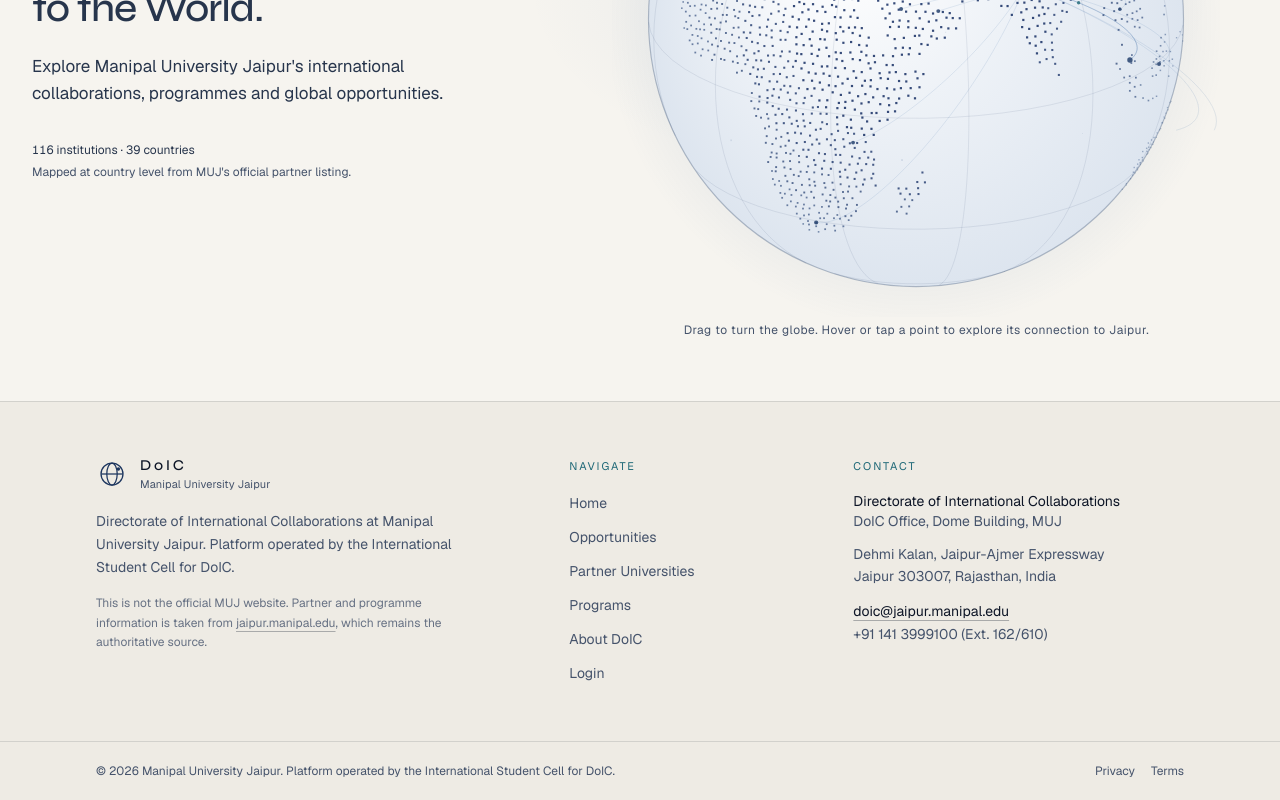
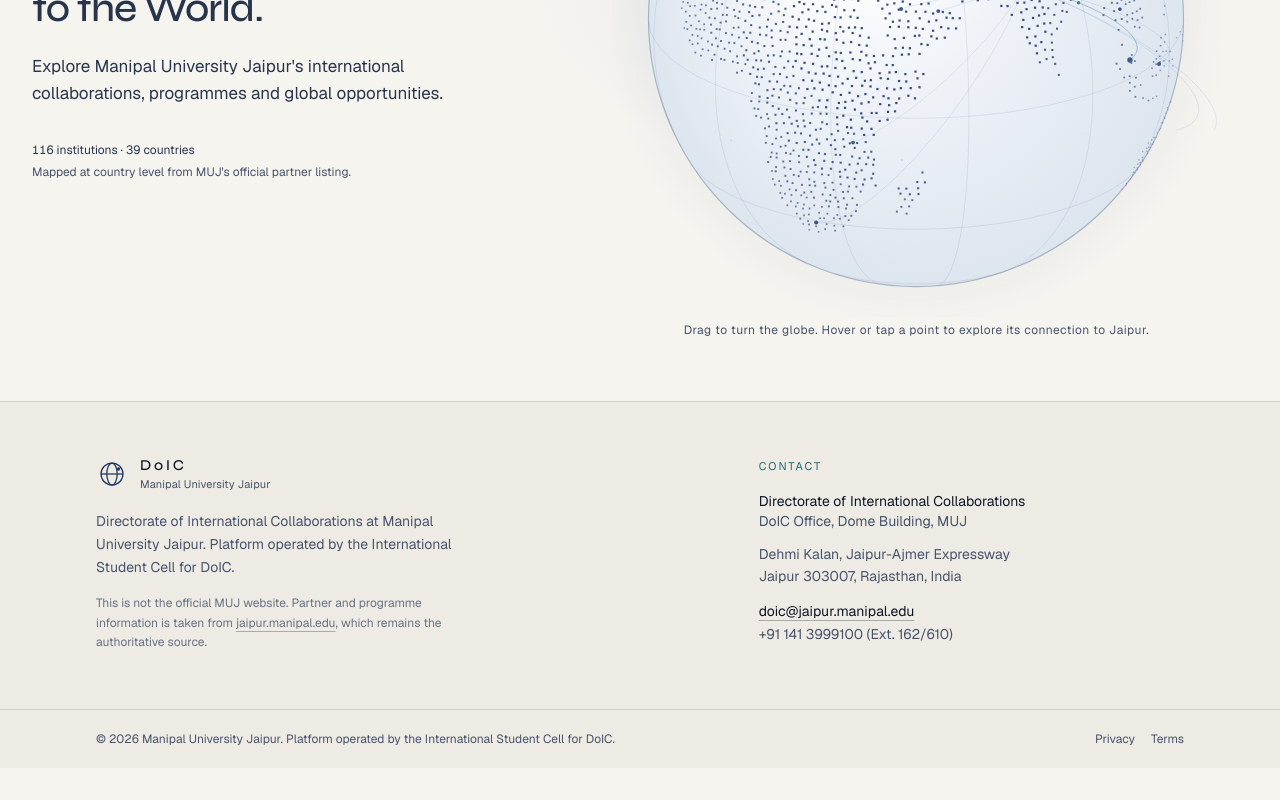
Before and after one commit to FrostXMello/isc-doic-muj-dashboard, a Next.js app: page / in a window 1280 px wide. Shown: the part 399-1199 px from the top of the page. After the commit the page ends 1167 px from the top, so only its background shows below. Built offline with nearby package versions, Linux system fonts and the light colour scheme.

Commit message:
refactor: remove footer navigation from public pages
Co-authored-by: Cursor <cursoragent@cursor.com>

```diff
--- a/src/components/footer/footer.tsx
+++ b/src/components/footer/footer.tsx
@@ -1,6 +1,6 @@
 import { Wordmark } from "@/components/brand/wordmark";
 import { Container } from "@/components/container";
-import { contact, legalNav, portalNav, primaryNav, site } from "@/lib/data";
+import { contact, legalNav, site } from "@/lib/data";
 import Link from "next/link";
 
 export function Footer() {
@@ -27,22 +27,7 @@ export function Footer() {
               , which remains the authoritative source.
             </p>
           </div>
-          <nav className="md:col-span-3" aria-label="Footer">
-            <p className="text-[11px] tracking-[0.18em] text-cyan uppercase">Navigate</p>
-            <ul className="mt-4 space-y-2.5">
-              {[...primaryNav, ...portalNav].map((item) => (
-                <li key={item.href}>
-                  <Link
-                    href={item.href}
-                    className="text-sm text-muted-foreground transition-colors duration-200 hover:text-foreground"
-                  >
-                    {item.label}
-                  </Link>
-                </li>
-              ))}
-            </ul>
-          </nav>
-          <div className="md:col-span-4">
+          <div className="md:col-span-5 md:col-start-8">
             <p className="text-[11px] tracking-[0.18em] text-cyan uppercase">Contact</p>
             <p className="mt-4 text-sm text-foreground">{contact.office}</p>
             <p className="text-sm text-muted-foreground">{contact.location}</p>
--- a/src/lib/data.ts
+++ b/src/lib/data.ts
@@ -33,17 +33,6 @@ export const studentPortalNav = [
   { href: "/student-portal/programs", label: "Programs" },
   { href: "/student-portal/about", label: "About DoIC" },
 ] as const;
-
-/** Footer site links. */
-export const primaryNav = [
-  { href: "/", label: "Home" },
-  { href: "/student-portal/opportunities", label: "Opportunities" },
-  { href: "/student-portal/partners", label: "Partner Universities" },
-  { href: "/student-portal/programs", label: "Programs" },
-  { href: "/student-portal/about", label: "About DoIC" },
-] as const;
-
-export const portalNav = [{ href: "/login", label: "Login" }] as const;
 
 export const legalNav = [
   { href: "/privacy", label: "Privacy" },
```
